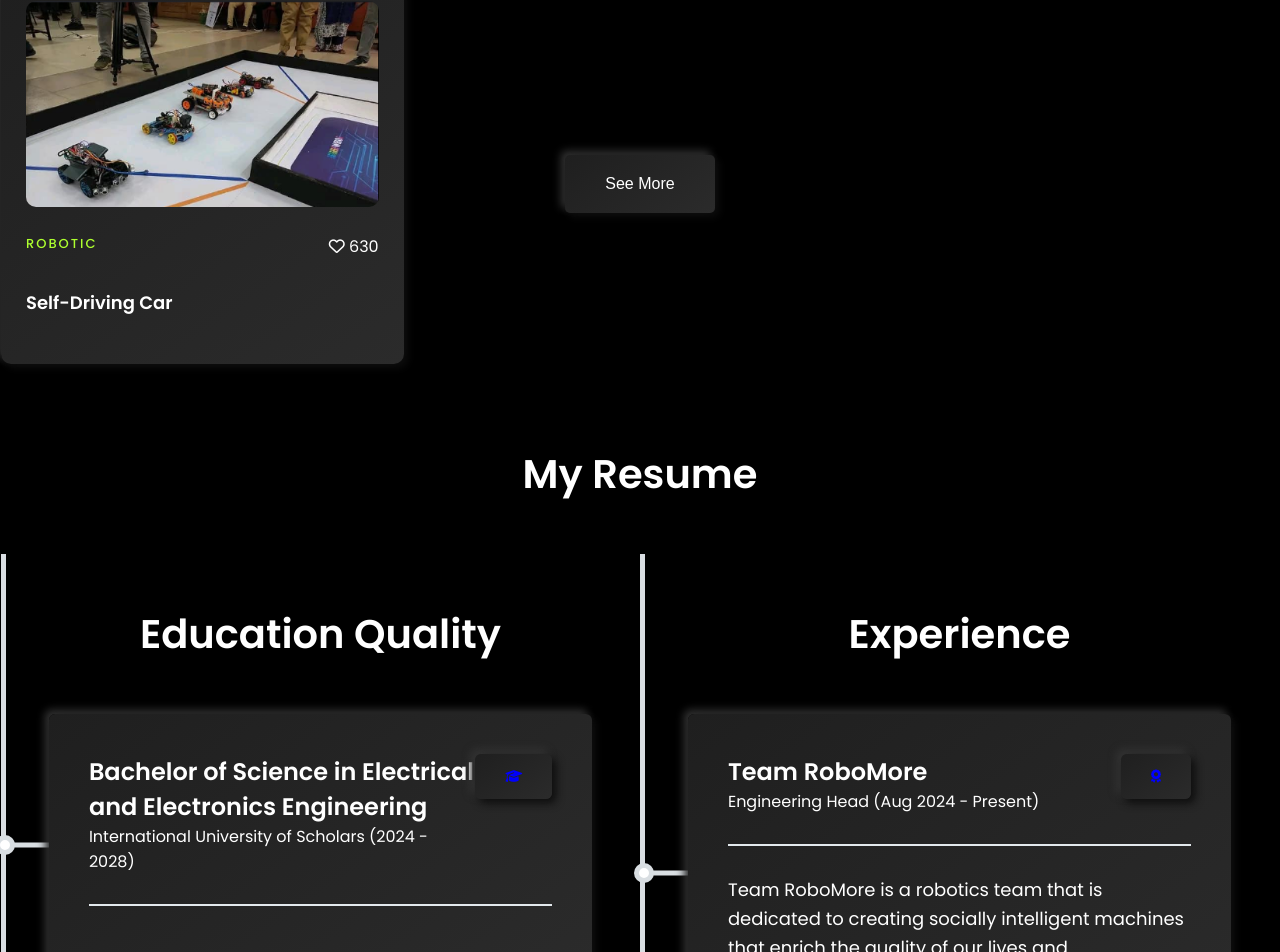
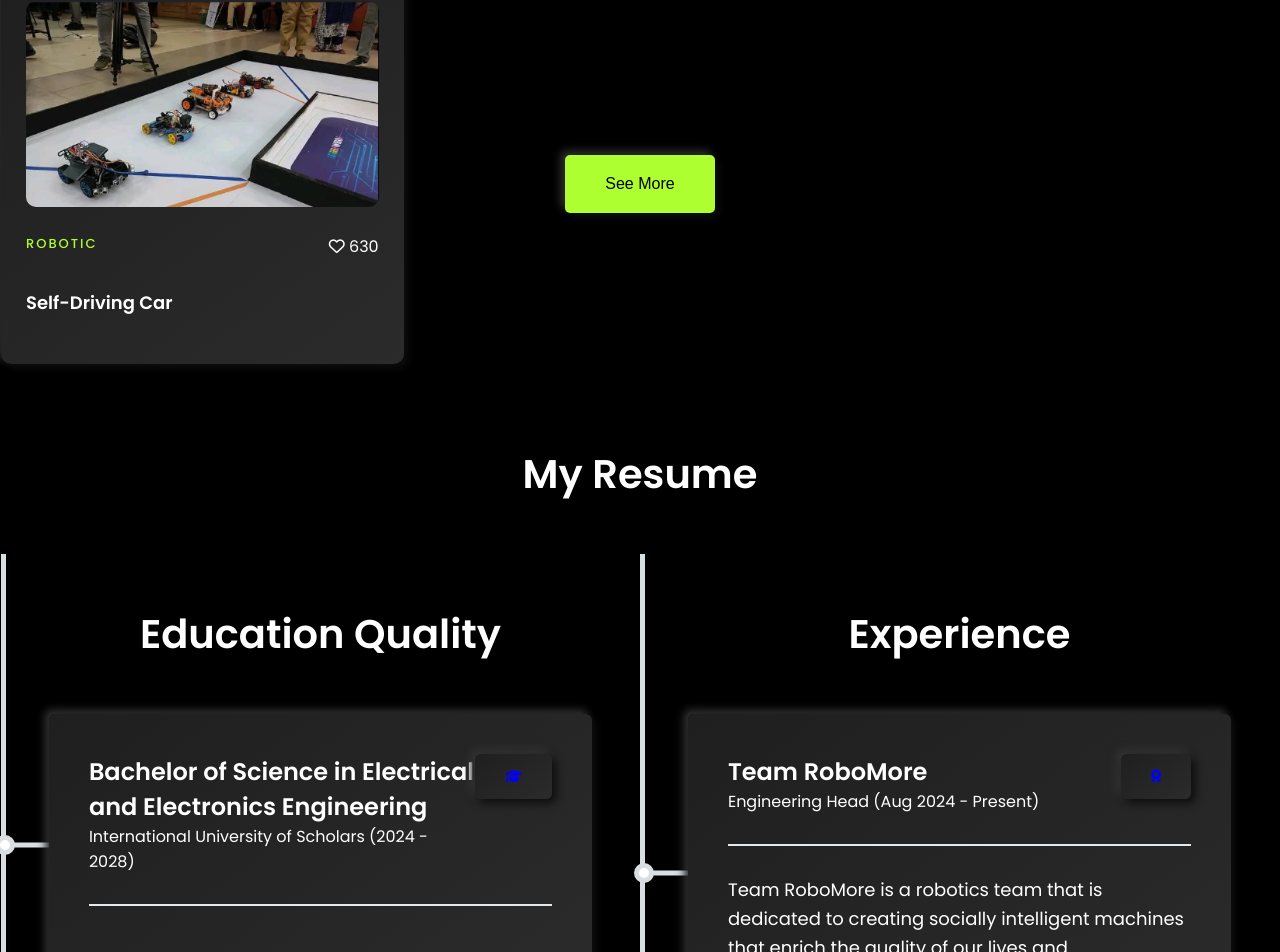
Before and after one commit to nurulislam21/portfolio, a React (Create React App) app: page / in a window 1280 px wide. Shown: the part 2970-3922 px from the top of the page. Built offline with nearby package versions, Linux system fonts and the light colour scheme.

Commit message:
update photos

```diff
--- a/src/component/Portfolio/Portfolio.css
+++ b/src/component/Portfolio/Portfolio.css
@@ -75,9 +75,9 @@ header{
 }
 
 .load-more button {
+  background: greenyellow;
   padding: 20px 40px;      /* Adjust button padding */
-  background-color: greenyellow; /* Button color */
-  color: white;            /* Button text color */
+  color: black;            /* Button text color */
   border: none;            /* Remove border */
   border-radius: 5px;      /* Rounded corners */
   cursor: pointer;         /* Pointer cursor on hover */
@@ -121,28 +121,31 @@ body.active-modal {
   top: 12%;
   left: 8%;
   line-height: 1.4;
-  background: silver;
+  background-color: #2b2b2b;
   padding: 14px 28px;
   border-radius: 3px;
   max-width: 85%;
   min-width: 60%;
   z-index: 9999;
-  box-shadow: 4px 4px 8px #686868, -4px -4px 8px #2b2b2b;
+  box-shadow: 4px 4px 8px #2b2b2b, -4px -4px 8px #686868;
   padding: 50px;
   border-radius: 10px;
 }
 
 .modal-text {
   padding: 0 100px 0 50px;
+  /* color: black; */
 }
 .modal-text h1 {
   margin: 20px 0 20px 0;
   font-size: 30px;
+  /* color: black; */
 }
 .modal-text p {
   font-size: 17px;
   margin-bottom: 20px;
   line-height: 25px;
+  color: greenyellow;
 }
 .modal-text button {
   margin-right: 20px;
```
